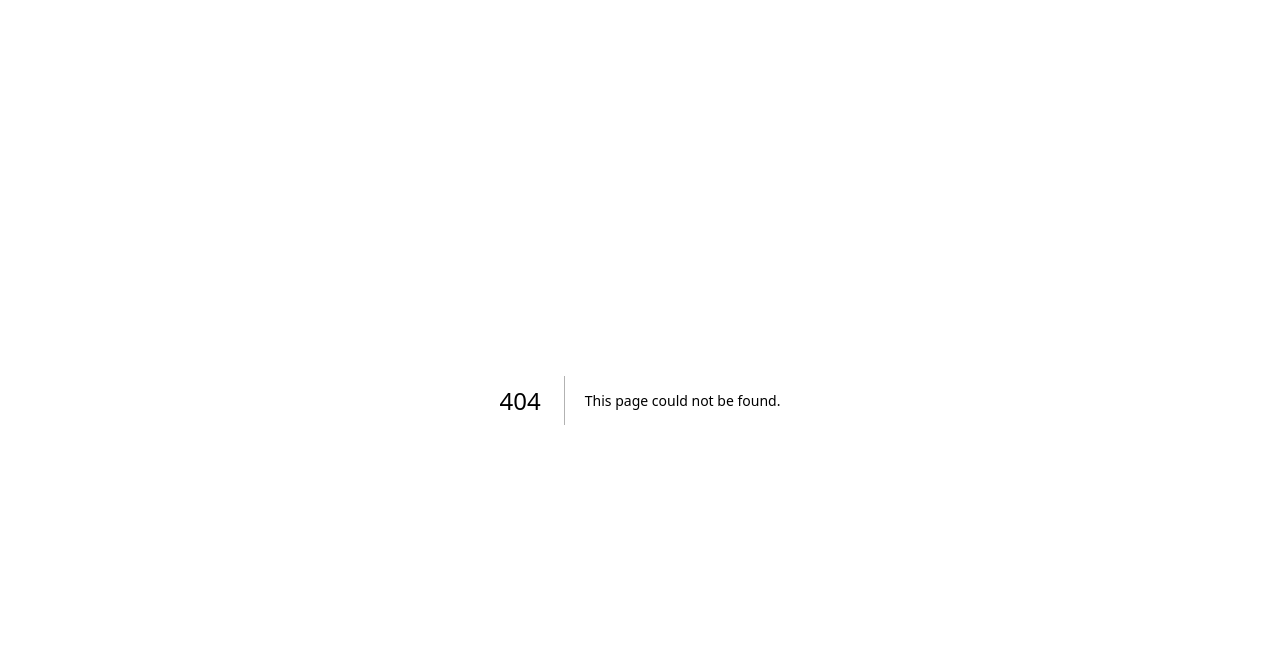
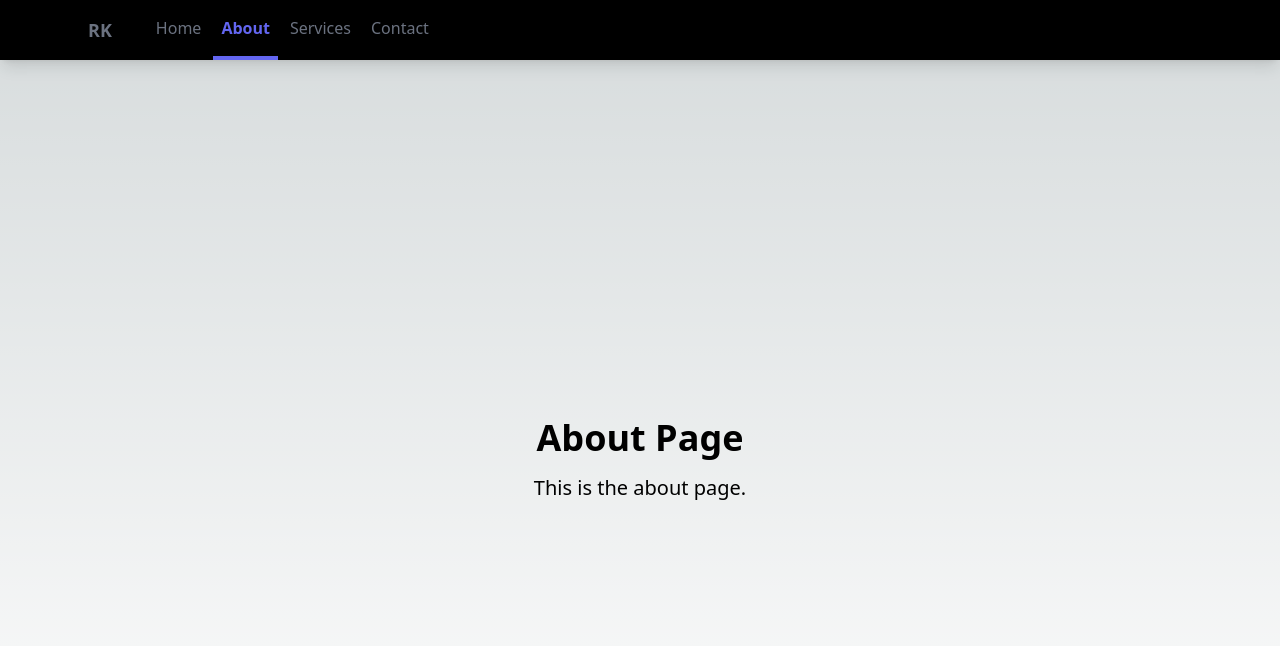
Before and after one commit to rohankokkula/desfolio, a Next.js app: page /about in a window 1280 px wide. Before the commit this address had no page. Shown: the top 646 px of the page. Built offline with nearby package versions, Linux system fonts and the light colour scheme.

Commit message:
added a simple navbar

```diff
--- /dev/null
+++ b/src/components/Navbar.jsx
@@ -0,0 +1,77 @@
+// src/components/Navbar.js
+import { useState } from 'react';
+import Link from 'next/link';
+import { useRouter } from 'next/router';
+
+const Navbar = () => {
+  const [isOpen, setIsOpen] = useState(false);
+  const router = useRouter();
+
+  const getLinkClass = (path) =>
+    router.pathname === path
+      ? 'py-4 px-2 text-indigo-500 border-b-4 border-indigo-500 font-semibold'
+      : 'py-4 px-2 text-gray-500 border-b-4 border-transparent hover:border-indigo-500 transition duration-300';
+
+  return (
+    <nav className="bg-black shadow-lg">
+      <div className="max-w-6xl mx-auto px-4">
+        <div className="flex justify-between">
+          <div className="flex space-x-7">
+            <div>
+              <Link href="/" legacyBehavior>
+                <a className="flex items-center py-4 px-2">
+                  <span className="font-semibold text-gray-500 text-lg">RK</span>
+                </a>
+              </Link>
+            </div>
+            <div className="hidden md:flex items-center space-x-1">
+              <Link href="/" legacyBehavior>
+                <a className={getLinkClass('/')}>Home</a>
+              </Link>
+              <Link href="/about" legacyBehavior>
+                <a className={getLinkClass('/about')}>About</a>
+              </Link>
+              <Link href="/services" legacyBehavior>
+                <a className={getLinkClass('/services')}>Services</a>
+              </Link>
+              <Link href="/contact" legacyBehavior>
+                <a className={getLinkClass('/contact')}>Contact</a>
+              </Link>
+            </div>
+          </div>
+          <div className="md:hidden flex items-center">
+            <button className="outline-none mobile-menu-button" onClick={() => setIsOpen(!isOpen)}>
+              <svg className="w-6 h-6 text-gray-500 hover:text-indigo-500" fill="none" strokeLinecap="round" strokeLinejoin="round" strokeWidth="2" viewBox="0 0 24 24" stroke="currentColor">
+                <path d="M4 6h16M4 12h16M4 18h16"></path>
+              </svg>
+            </button>
+          </div>
+        </div>
+      </div>
+      <div className={`md:hidden ${isOpen ? 'block' : 'hidden'}`}>
+        <Link href="/" legacyBehavior>
+          <a className={`block text-sm px-2 py-4 ${router.pathname === '/' ? 'text-white bg-indigo-500' : 'text-gray-500 hover:bg-indigo-500 hover:text-white transition duration-300'}`}>
+            Home
+          </a>
+        </Link>
+        <Link href="/about" legacyBehavior>
+          <a className={`block text-sm px-2 py-4 ${router.pathname === '/about' ? 'text-white bg-indigo-500' : 'text-gray-500 hover:bg-indigo-500 hover:text-white transition duration-300'}`}>
+            About
+          </a>
+        </Link>
+        <Link href="/services" legacyBehavior>
+          <a className={`block text-sm px-2 py-4 ${router.pathname === '/services' ? 'text-white bg-indigo-500' : 'text-gray-500 hover:bg-indigo-500 hover:text-white transition duration-300'}`}>
+            Services
+          </a>
+        </Link>
+        <Link href="/contact" legacyBehavior>
+          <a className={`block text-sm px-2 py-4 ${router.pathname === '/contact' ? 'text-white bg-indigo-500' : 'text-gray-500 hover:bg-indigo-500 hover:text-white transition duration-300'}`}>
+            Contact
+          </a>
+        </Link>
+      </div>
+    </nav>
+  );
+};
+
+export default Navbar;
--- a/src/pages/_app.js
+++ /dev/null
@@ -1,5 +0,0 @@
-import "@/styles/globals.css";
-
-export default function App({ Component, pageProps }) {
-  return <Component {...pageProps} />;
-}
--- /dev/null
+++ b/src/pages/_app.jsx
@@ -0,0 +1,14 @@
+// src/pages/_app.js
+import '../styles/globals.css';
+import Navbar from '../components/Navbar';
+
+function MyApp({ Component, pageProps }) {
+  return (
+    <>
+      <Navbar />
+      <Component {...pageProps} />
+    </>
+  );
+}
+
+export default MyApp;
--- /dev/null
+++ b/src/pages/about.jsx
@@ -0,0 +1,18 @@
+// src/pages/about.js
+import Head from 'next/head';
+
+const About = () => {
+  return (
+    <div>
+      <Head>
+        <title>About Page</title>
+      </Head>
+      <main className="flex flex-col items-center justify-center min-h-screen py-2">
+        <h1 className="text-4xl font-bold">About Page</h1>
+        <p className="mt-4 text-xl">This is the about page.</p>
+      </main>
+    </div>
+  );
+};
+
+export default About;
--- /dev/null
+++ b/src/pages/contact.jsx
@@ -0,0 +1,18 @@
+// src/pages/contact.js
+import Head from 'next/head';
+
+const Contact = () => {
+  return (
+    <div>
+      <Head>
+        <title>Contact Page</title>
+      </Head>
+      <main className="flex flex-col items-center justify-center min-h-screen py-2">
+        <h1 className="text-4xl font-bold">Contact Page</h1>
+        <p className="mt-4 text-xl">Get in touch with us.</p>
+      </main>
+    </div>
+  );
+};
+
+export default Contact;
--- /dev/null
+++ b/src/pages/services.jsx
@@ -0,0 +1,18 @@
+// src/pages/services.js
+import Head from 'next/head';
+
+const Services = () => {
+  return (
+    <div>
+      <Head>
+        <title>Services Page</title>
+      </Head>
+      <main className="flex flex-col items-center justify-center min-h-screen py-2">
+        <h1 className="text-4xl font-bold">Services Page</h1>
+        <p className="mt-4 text-xl">These are our services.</p>
+      </main>
+    </div>
+  );
+};
+
+export default Services;
```
